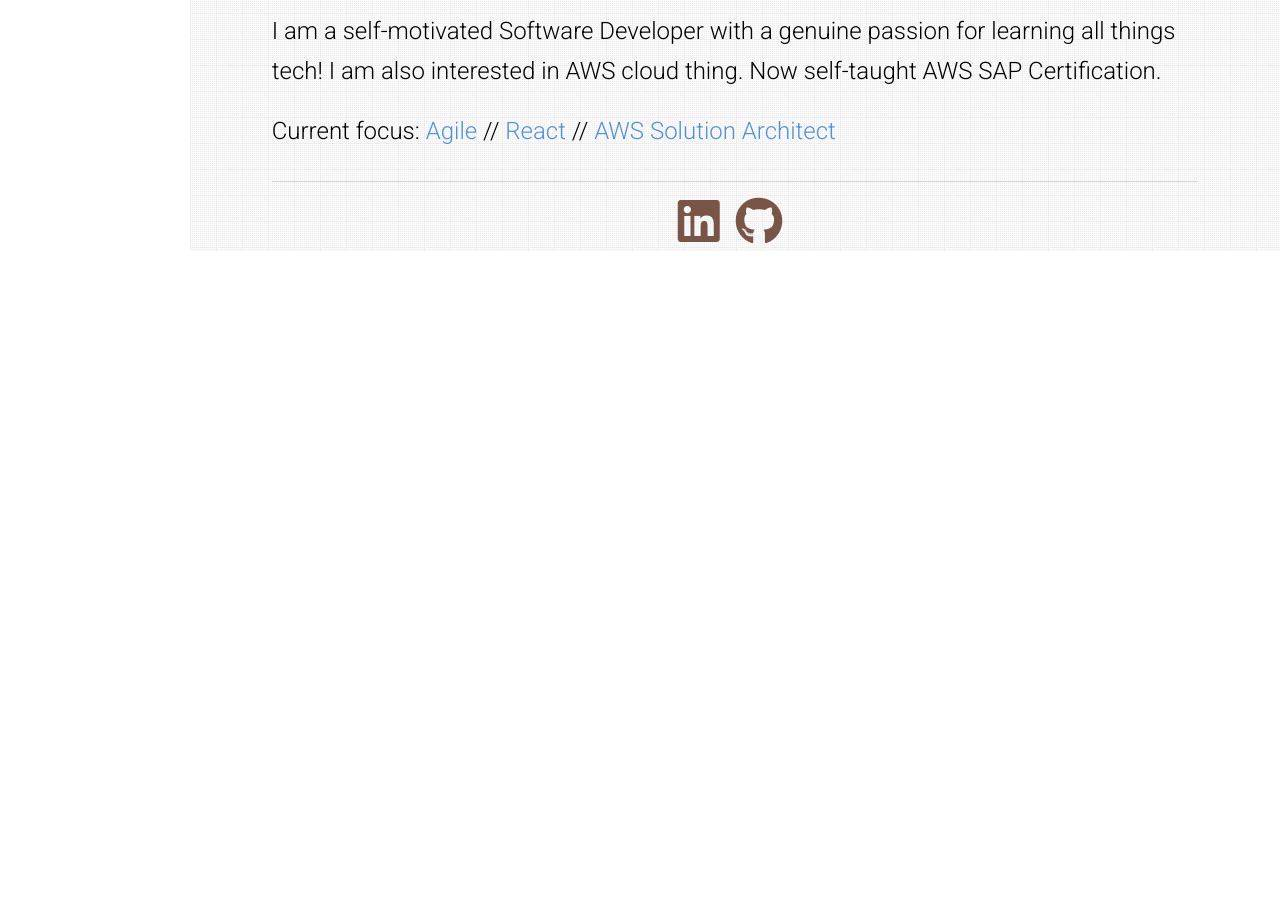
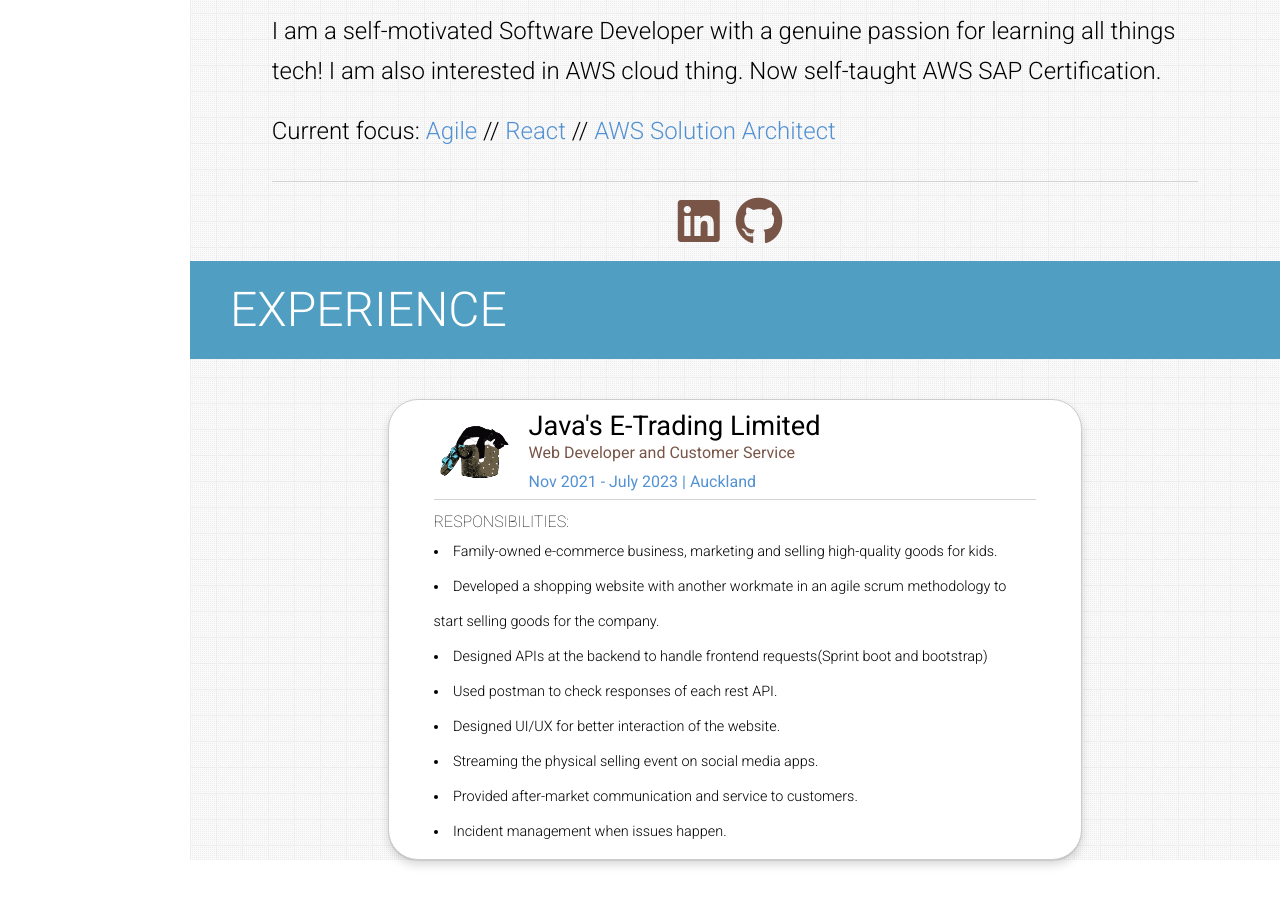
Before and after one commit to EnyangZhang/enyang.github.io, a plain HTML site: page index.html in a window 1280 px wide. Shown: the part 1183-2083 px from the top of the page. Before the commit the page ends 1444 px from the top, so only its background shows below. Drawn offline with Linux system fonts and the light colour scheme; some packages are replaced by stand-ins of ours; a script that the page names is missing.

Commit message:
DT-2 [1h 30m] Added the experience section.

```diff
--- a/index.html
+++ b/index.html
@@ -95,6 +95,35 @@
             </p>
         </div>
     </section>
+
+    <section id="experience">
+        <h2 class="content-header">Experience</h2>
+        <div class="container">
+            <div class="exp-cards">
+                <div class="exp-card">
+                    <div class="exp-card-header">
+                        <img src="/java.png" alt="java's e-trading limited" style="width: 80px; height: 80px;">
+                        <h3 class="card-name">
+                            <a >Java's E-Trading Limited</a>
+                            <span class="job">Web Developer and Customer Service</span>
+                            <span class="date JAVA-exp-text">Nov 2021 - July 2023 | Auckland</span>
+                        </h3>
+                    </div>
+                    <p style="font-weight: 200; font-size: 1rem; line-height: 1.5;">RESPONSIBILITIES:</p>
+                    <ul>
+                        <li>Family-owned e-commerce business, marketing and selling high-quality goods for kids.</li>
+                        <li>Developed a shopping website with another workmate in an agile scrum methodology to start selling goods for the company.</li>
+                        <li>Designed APIs at the backend to handle frontend requests(Sprint boot and bootstrap)</li>
+                        <li>Used postman to check responses of each rest API.</li>
+                        <li>Designed UI/UX for better interaction of the website.</li>
+                        <li>Streaming the physical selling event on social media apps.</li>
+                        <li>Provided after-market communication and service to customers.</li>
+                        <li>Incident management when issues happen.</li>
+                    </ul>
+                </div>
+            </div>
+        </div>
+    </section>
 </main>
 
 <script src="https://cdn.jsdelivr.net/gh/cferdinandi/smooth-scroll@15.0.0/dist/smooth-scroll.polyfills.min.js"></script>
--- a/styles.css
+++ b/styles.css
@@ -307,7 +307,6 @@ blockquote {
     border-top: 1px solid #d3d3d3;
 }
 
-/**************************/
 @media (max-width: 1088px) {
     /* Navbar CSS*/
     #navbar {
@@ -454,3 +453,53 @@ blockquote {
         background-color: white;
     }
 }
+
+/*
+    EXPERIENCE CONTENT SECTION
+*/
+.exp-card {
+    position: relative;
+    width: 75%;
+    margin: 0 auto var(--margin-bottom) auto;
+    padding: 10px 45px 10px 45px;
+    background-color: #fff;
+    border: 1px solid #ccc;
+    border-radius: 30px;
+    box-shadow: 0 1px 1px 0 rgba(0, 0, 0, 0.1), 0 5px 10px 0 rgba(0, 0, 0, 0.15);
+}
+
+.exp-card-header {
+    display: flex;
+    align-items: center;
+    justify-content: start;
+    margin-bottom: 10px;
+    padding-bottom: 5px;
+    border-bottom: 1px solid #d3d3d3;
+}
+
+.exp-card .card-name {
+    margin-left: 15px;
+    font-size: 1.7rem;
+    font-weight: 400;
+    line-height: 1.2;
+}
+
+.JAVA-exp-text {
+    color: #5392d2;
+}
+
+.card-name .job {
+    display: block;
+    font-size: 1rem;
+    color: var(--happy-brown);
+}
+
+.card-name .date {
+    font-size: 1rem;
+    line-height: 1px;
+}
+
+.exp-card li {
+    list-style-position: inside;
+    line-height: 35px;
+}
```
Also changed, not shown: java.png (added).
